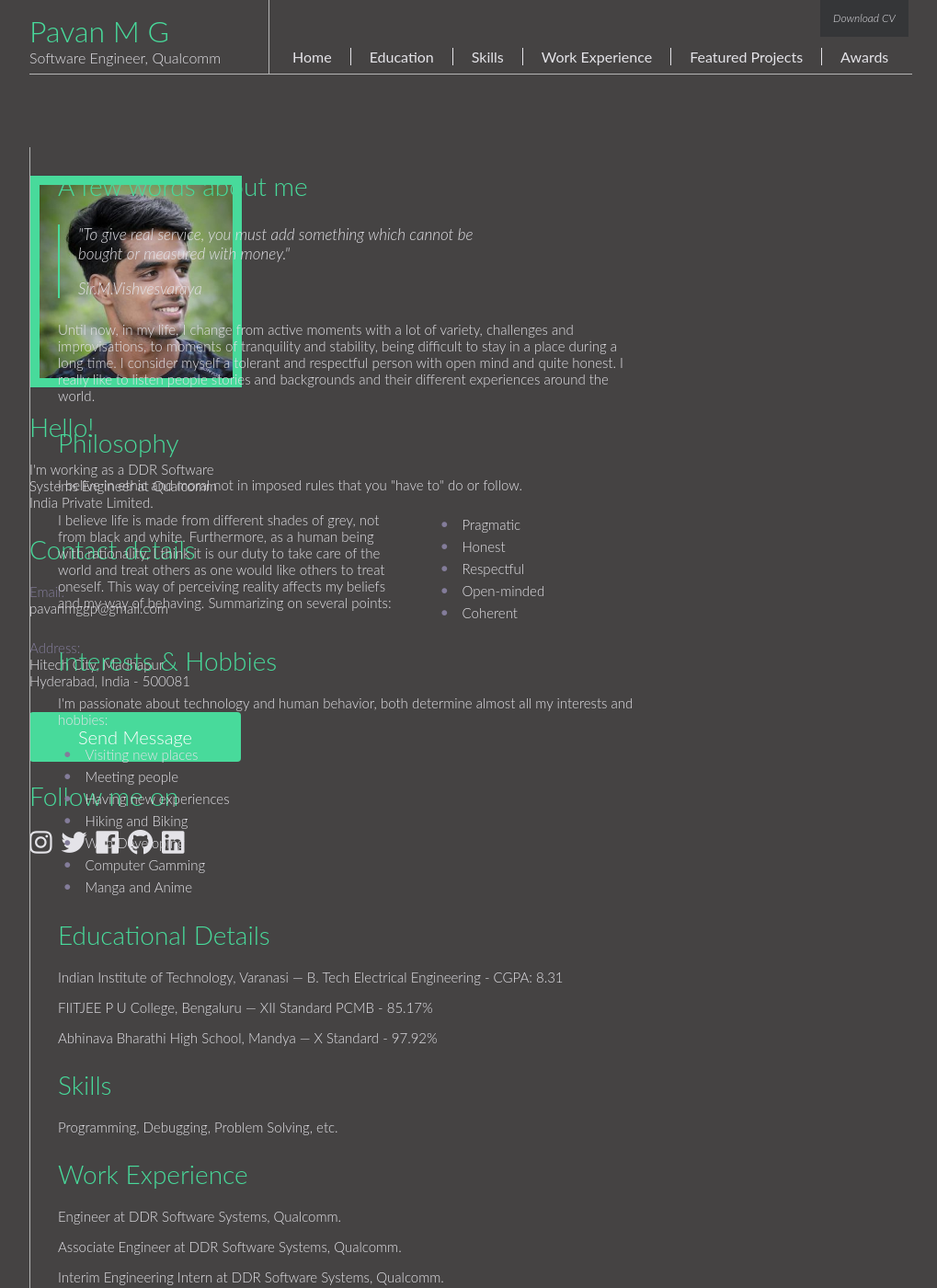
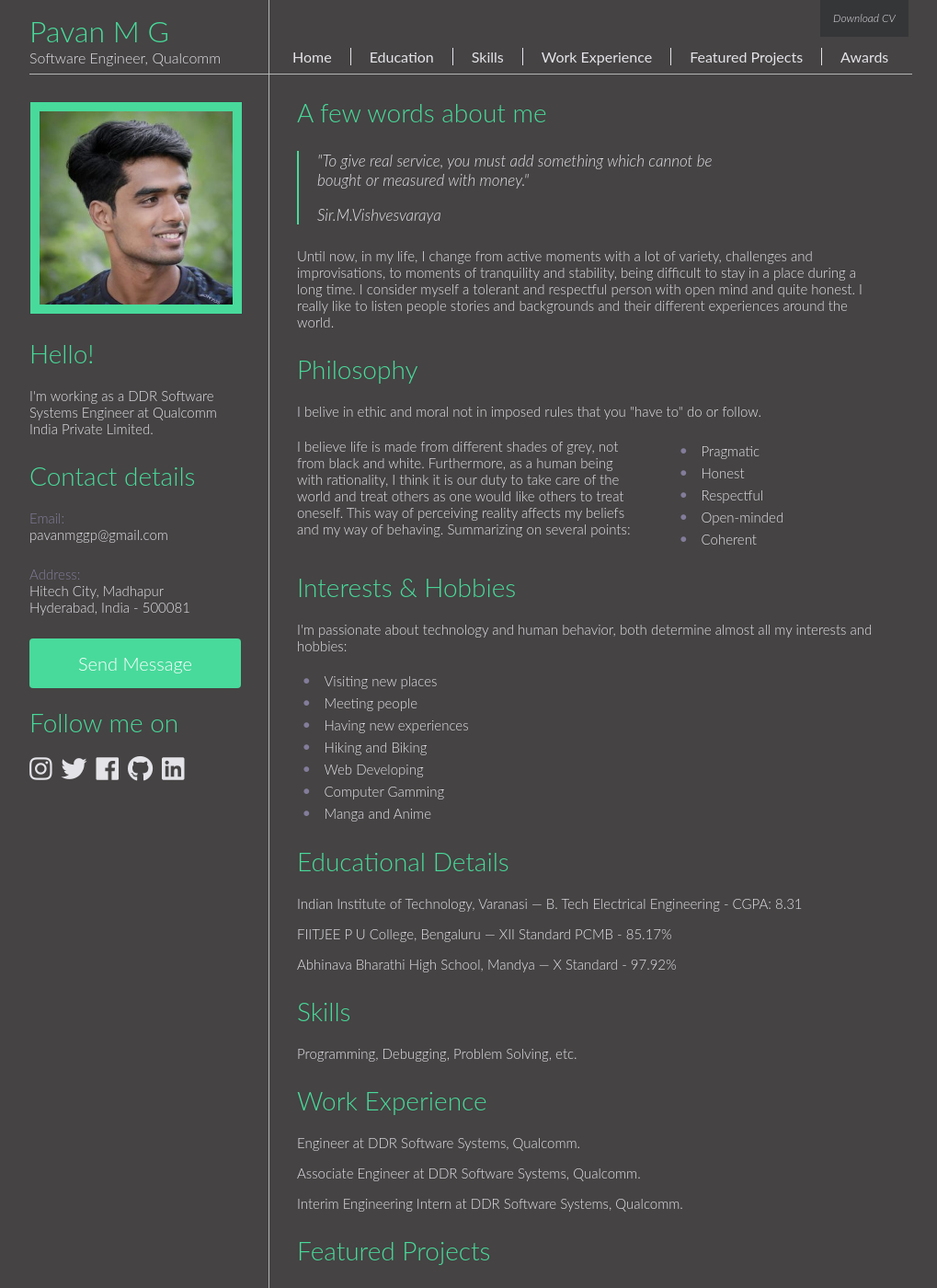
Before and after one commit to pavan-mg/pavan-mg.github.io, a Jekyll site: the page built from index.html, in a window 1280 px wide and 1400 px high. Shown: the whole window at 92% size, without its empty margins (128-1147 px from the left). Built offline with Jekyll 4.4.1, drawn with Linux system fonts in a browser that asks for light colours.

Commit message:
Update main.css

```diff
--- a/css/main.css
+++ b/css/main.css
@@ -139,15 +139,11 @@
 			}
 	#left_col {
 		margin-top: 80px;
-		position:absolute;
-		top: 80px;
 		width: 260px;
 		float: left;
 	}
 	#content_container {
 		margin-top: 80px;
-		position:absolute;
-		top: 80px;
 		width: 699px;
 		border-left: 1px solid #b5b5b5;
 		float: left;
```
